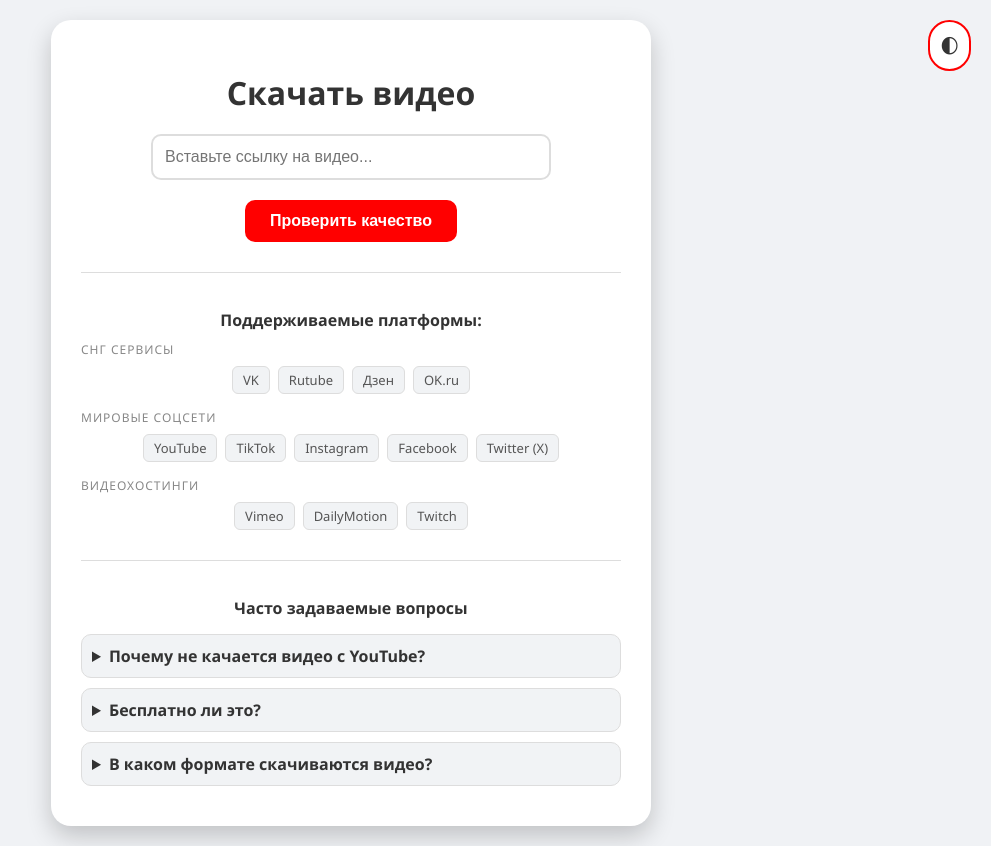
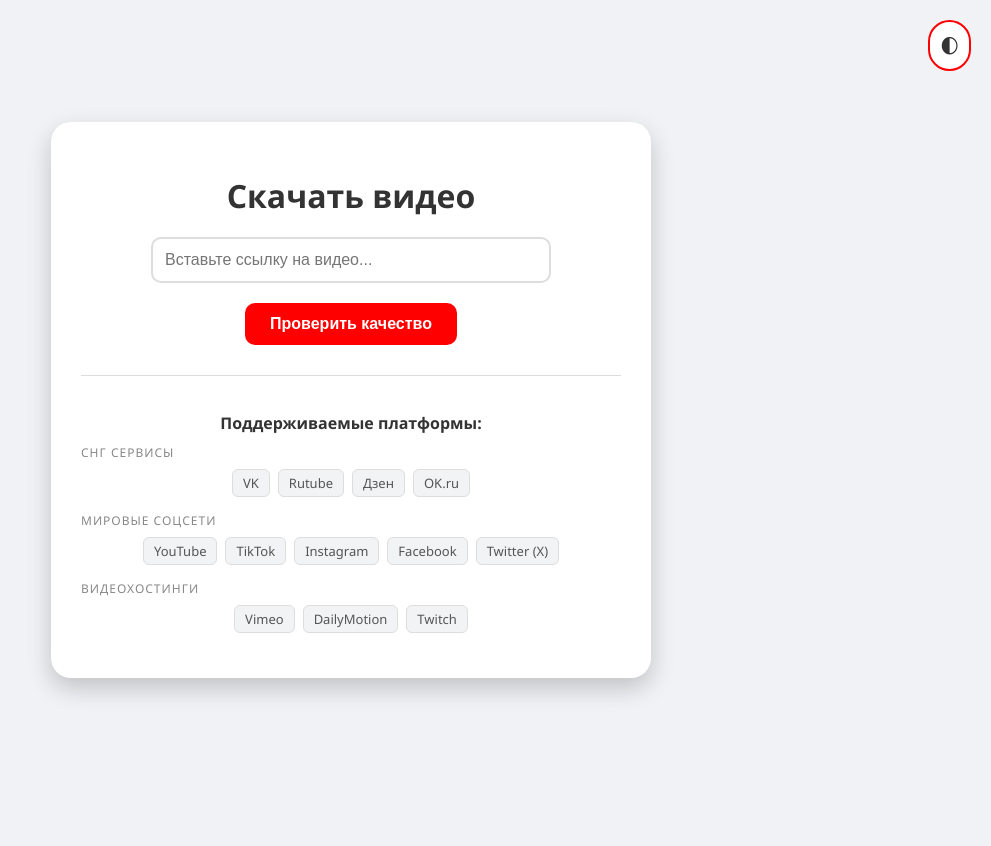
Before and after one commit to kristianoveckin-png/yt-downloader, a Flask app: page / in a window 1280 px wide. Shown: the whole page, without its empty margins (289-1280 px from the left). After the commit the page ends 696 px from the top, so only its background shows below. Run offline with Flask 3, Linux system fonts and the light colour scheme.

Commit message:
Update index.html

```diff
--- a/templates/index.html
+++ b/templates/index.html
@@ -3,7 +3,7 @@
 <head>
     <meta charset="UTF-8">
     <meta name="viewport" content="width=device-width, initial-scale=1.0">
-    <title>Video Downloader Pro</title>
+    <title>Video Downloader</title>
     <link rel="shortcut icon" href="/favicon.ico" type="image/png">
     <style>
         :root {
@@ -28,165 +28,68 @@
             --platform-text: #b0b3b8;
         }
 
-        body {
-            font-family: 'Segoe UI', Tahoma, Geneva, Verdana, sans-serif;
-            display: flex; justify-content: center; align-items: center;
-            min-height: 100vh; background-color: var(--bg-color);
-            color: var(--text-color); margin: 0; transition: background 0.3s;
-            padding: 20px; box-sizing: border-box;
-            /* КУРСОР: Используем favicon.png как курсор! */
-            cursor: url('/favicon.png'), auto;
-        }
-
-        /* Для всех кнопок и полей ввода ставим такой же кастомный курсор */
-        a, button, input, .theme-switch, .tag, details, summary {
-            cursor: url('/favicon.png'), pointer !important;
-        }
-
-        .theme-switch { position: absolute; top: 20px; right: 20px; background: var(--container-bg); border: 2px solid var(--accent-color); padding: 10px; border-radius: 50px; font-size: 20px; transition: 0.3s; z-index: 10; }
-        .theme-switch:hover { transform: scale(1.1); }
-
-        .container { text-align: center; background: var(--container-bg); padding: 30px; border-radius: 20px; box-shadow: 0 10px 25px rgba(0,0,0,0.2); width: 100%; max-width: 600px; transition: background 0.3/s; box-sizing: border-box; }
+        body { font-family: 'Segoe UI', Tahoma, Geneva, Verdana, sans-serif; display: flex; justify-content: center; align-items: center; min-height: 100vh; background-color: var(--bg-color); color: var(--text-color); margin: 0; transition: background 0.3s; padding: 20px; box-sizing: border-box; }
+        .theme-switch { position: absolute; top: 20px; right: 20px; cursor: pointer; background: var(--container-bg); border: 2px solid var(--accent-color); padding: 10px; border-radius: 50px; font-size: 20px; transition: 0.3s; z-index: 10; }
+        .container { text-align: center; background: var(--container-bg); padding: 30px; border-radius: 20px; box-shadow: 0 10px 25px rgba(0,0,0,0.2); width: 100%; max-width: 600px; transition: background 0.3s; box-sizing: border-box; }
         h1 { color: var(--text-color); margin-bottom: 20px; font-size: clamp(24px, 5vw, 32px); }
-
         input { width: 100%; max-width: 400px; padding: 12px; border: 2px solid var(--input-border); border-radius: 10px; font-size: 16px; margin-bottom: 20px; outline: none; transition: border-color 0.3s; background: var(--container-bg); color: var(--text-color); box-sizing: border-box; }
         input:focus { border-color: var(--accent-color); }
-
-        button { padding: 12px 25px; background: var(--accent-color); color: white; border: none; border-radius: 10px; font-size: 16px; font-weight: bold; transition: all 0.3s; width: auto; min-width: 200px; }
+        button { padding: 12px 25px; background: var(--accent-color); color: white; border: none; border-radius: 10px; cursor: pointer; font-size: 16px; font-weight: bold; transition: all 0.3s; min-width: 200px; }
         button:hover { background: var(--accent-hover); transform: translateY(-2px); box-shadow: 0 5px 15px rgba(255, 0, 0, 0.3); }
-
         #loader-container { display: none; margin: 20px auto; text-align: center; }
         .spinner { border: 4px solid #f3f3f3; border-top: 4px solid var(--accent-color); border-radius: 50%; width: 40px; height: 40px; animation: spin 1s linear infinite; margin: 0 auto 10px; }
         .progress-bar { width: 100%; background: var(--platform-bg); height: 10px; border-radius: 5px; overflow: hidden; margin-top: 10px; position: relative; }
         .progress-fill { width: 0%; height: 100%; background: var(--accent-color); transition: width 0.2s; }
         #progress-text { font-size: 14px; color: var(--text-color); margin-top: 5px; display: block; }
         @keyframes spin { 0% { transform: rotate(0deg); } 100% { transform: rotate(360deg); } }
-
         .platforms-section { margin-top: 30px; text-align: left; border-top: 1px solid var(--input-border); padding-top: 20px; }
-        .platforms-section p { font-weight: bold; color: var(--text-color); margin-bottom: 10px; text-align: center; }
+        .platforms-section p { font-weight: bold; color: var(--text-//text-color); margin-bottom: 10px; text-align: center; }
         .category { margin-bottom: 15px; }
         .category-title { font-size: 12px; color: #888; text-transform: uppercase; letter-spacing: 1px; margin-bottom: 8px; display: block; }
         .tags { display: flex; flex-wrap: wrap; gap: 8px; justify-content: center; }
         .tag { background: var(--platform-bg); color: var(--platform-text); padding: 4px 10px; border-radius: 6px; font-size: 13px; border: 1px solid var(--input-border); transition: all 0.2s; }
         .tag:hover { background: var(--accent-color); color: white; }
-
-        .faq-section { margin-top: 30px; text-align: left; border-top: 1px solid var(--input-border); padding-top: 20px; }
-        .faq-title { font-weight: bold; color: var(--text-color); margin-bottom: 15px; text-align: center; }
-        details { background: var(--platform-bg); padding: 10px; border-radius: 10px; margin-bottom: 10px; transition: 0.3s; border: 1px solid var(--input-border); }
-        details:hover { border-color: var(--accent-color); }
-        summary { font-weight: bold; color: var(--text-color); outline: none; }
-        .faq-content { padding: 10px 0 0 0; font-size: 14px; color: var(--platform-text); line-height: 1.5; }
     </style>
 </head>
-<body onclick="initAudio()">
-    <!-- Звук клика -->
-    <audio id="clickSound" src="https://www.soundjay.com/buttons/sounds/button-16.mp3" preload="auto"></audio>
-
-    <div class="theme-switch" onclick="toggleTheme(); playClick();" title="Сменить тему">🌓</div>
-
+<body>
+    <div class="theme-switch" onclick="toggleTheme()" title="Сменить тему">🌓</div>
     <div class="container">
-        <h1 onclick="playClick()">Скачать видео</h1>
+        <h1>Скачать видео</h1>
         <form id="downloadForm" action="/analyze" method="post">
-            <input type="text" name="url" placeholder="Вставьте ссылку на видео..." required onclick="playClick()">
+            <input type="text" name="url" placeholder="Вставьте ссылку на видео..." required>
             <br>
-            <button type="submit" id="submitBtn" onclick="playClick()">Проверить качество</button>
+            <button type="submit" id="submitBtn">Проверить качество</button>
         </form>
-
         <div id="loader-container">
             <div class="spinner"></div>
             <span id="progress-text">Анализ видео: 0%</span>
-            <div class="progress-bar">
-                <div class="progress-fill" id="progress-fill"></div>
-            </div>
+            <div class="progress-bar"><div class="progress-fill" id="progress-fill"></div></div>
         </div>
-
         <div class="platforms-section">
             <p>Поддерживаемые платформы:</p>
-            <div class="category">
-                <span class="category-title">СНГ Сервисы</span>
-                <div class="tags">
-                    <span class="tag" onclick="playClick()">VK</span>
-                    <span class="tag" onclick="playClick()">Rutube</span>
-                    <span class="tag" onclick="playClick()">Дзен</span>
-                    <span class="tag" onclick="playClick()">OK.ru</span>
-                </div>
-            </div>
-            <div class="category">
-                <span class="category-title">Мировые соцсети</span>
-                <div class="tags">
-                    <span class="tag" onclick="playClick()">YouTube</span>
-                    <span class="tag" onclick="playClick()">TikTok</span>
-                    <span class="tag" onclick="playClick()">Instagram</span>
-                    <span class="tag" onclick="playClick()">Facebook</span>
-                    <span class="tag" onclick="playClick()">Twitter (X)</span>
-                </div>
-            </div>
-            <div class="category">
-                <span class="category-title">Видеохостинги</span>
-                <div class="tags">
-                    <span class="tag" onclick="playClick()">Vimeo</span>
-                    <span class="tag" onclick="playClick()">DailyMotion</span>
-                    <span class="tag" onclick="playClick()">Twitch</span>
-                </div>
-            </div>
-        </div>
-
-        <div class="faq-section">
-            <p class="faq-title">Часто задаваемые вопросы</p>
-            <details onclick="playClick()">
-                <summary>Почему не качается видео с YouTube?</summary>
-                <div class="faq-content">YouTube часто блокирует запросы от облачных серверов. Чтобы скачать с YouTube, попробуйте запустить сайт локально на своем компьютере.</div>
-            </details>
-            <details onclick="playClick()">
-                <summary>Бесплатно ли это?</summary>
-                <div class="faq-content">Да, этот сервис полностью бесплатный и не требует регистрации.</div>
-            </details>
-            <details onclick="playClick()">
-                <summary>В каком формате скачиваются видео?</summary>
-                <div class="faq-content">Мы стараемся предлагать лучший формат MP4, который поддерживается всеми устройствами.</div>
-            </details>
+            <div class="category"><span class="category-title">СНГ Сервисы</span><div class="tags"><span class="tag">VK</span><span class="tag">Rutube</span><span class="tag">Дзен</span><span class="tag">OK.ru</span></div></div>
+            <div class="category"><span class="category-title">Мировые соцсети</span><div class="tags"><span class="tag">YouTube</span><span class="tag">TikTok</span><span class="tag">Instagram</span><span class="tag">Facebook</span><span class="tag">Twitter (X)</span></div></div>
+            <div class="category"><span class="category-title">Видеохостинги</span><div class="tags"><span class="tag">Vimeo</span><span class="tag">DailyMotion</span><span class="tag">Twitch</span></div></div>
         </div>
     </div>
-
     <script>
-        // Разблокировка звука при первом клике по странице
-        function initAudio() {
-            const sound = document.getElementById('clickSound');
-            sound.play().then(() => {
-                sound.pause();
-                sound.currentTime = 0;
-            }).catch(e => console.log("Audio blocked"));
-        }
-
         function toggleTheme() {
             const body = document.body;
             const currentTheme = body.getAttribute('data-theme');
             body.setAttribute('data-theme', currentTheme === 'dark' ? 'light' : 'dark');
         }
-
-        function playClick() {
-            const sound = document.getElementById('clickSound');
-            if (sound) {
-                sound.currentTime = 0;
-                sound.play().catch(e => {});
-            }
-        }
-
         const form = document.getElementById('downloadForm');
         const btn = document.getElementById('submitBtn');
         const loaderContainer = document.getElementById('loader-container');
         const progressFill = document.getElementById('progress-fill');
         const progressText = document.getElementById('progress-text');
-
         form.onsubmit = function() {
             btn.style.display = 'none';
             loaderContainer.style.display = 'block';
-
             let width = 0;
             const interval = setInterval(() => {
-                if (width >= 95) {
-                    clearInterval(interval);
-                } else {
+                if (width >= 95) { clearInterval(interval); }
+                else {
                     width += Math.random() * 5;
                     if (width > 95) width = 95;
                     progressFill.style.width = width + '%';
```
